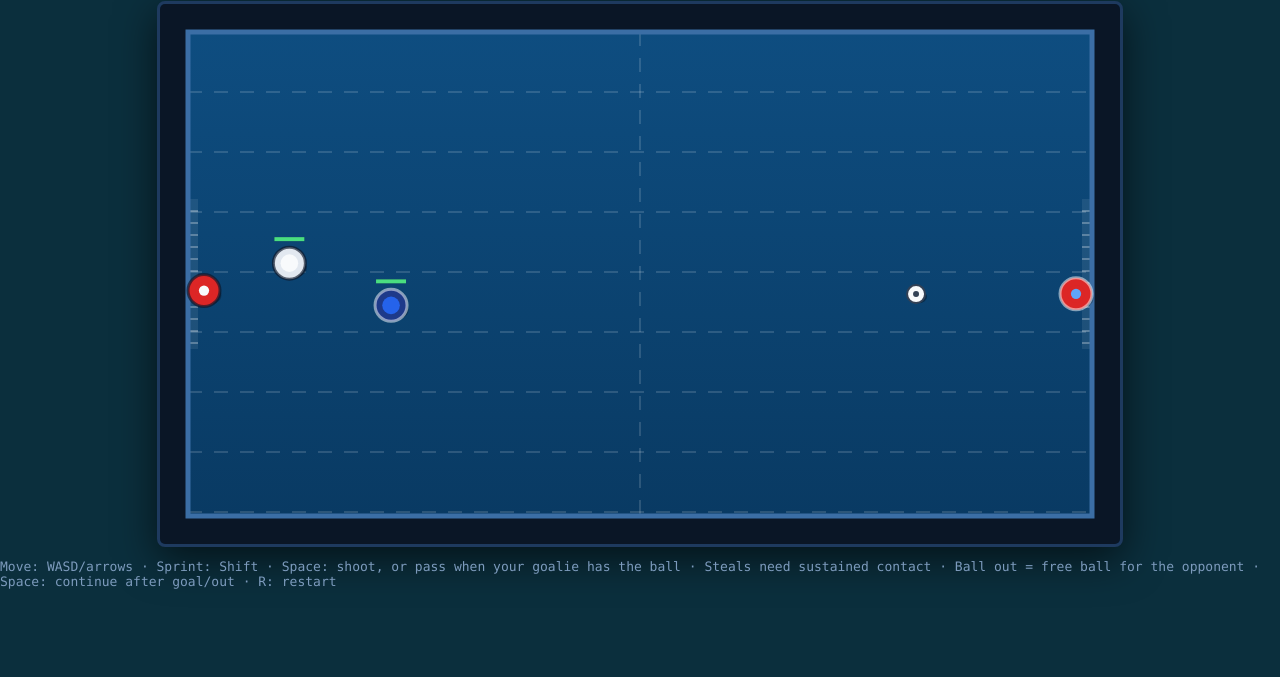
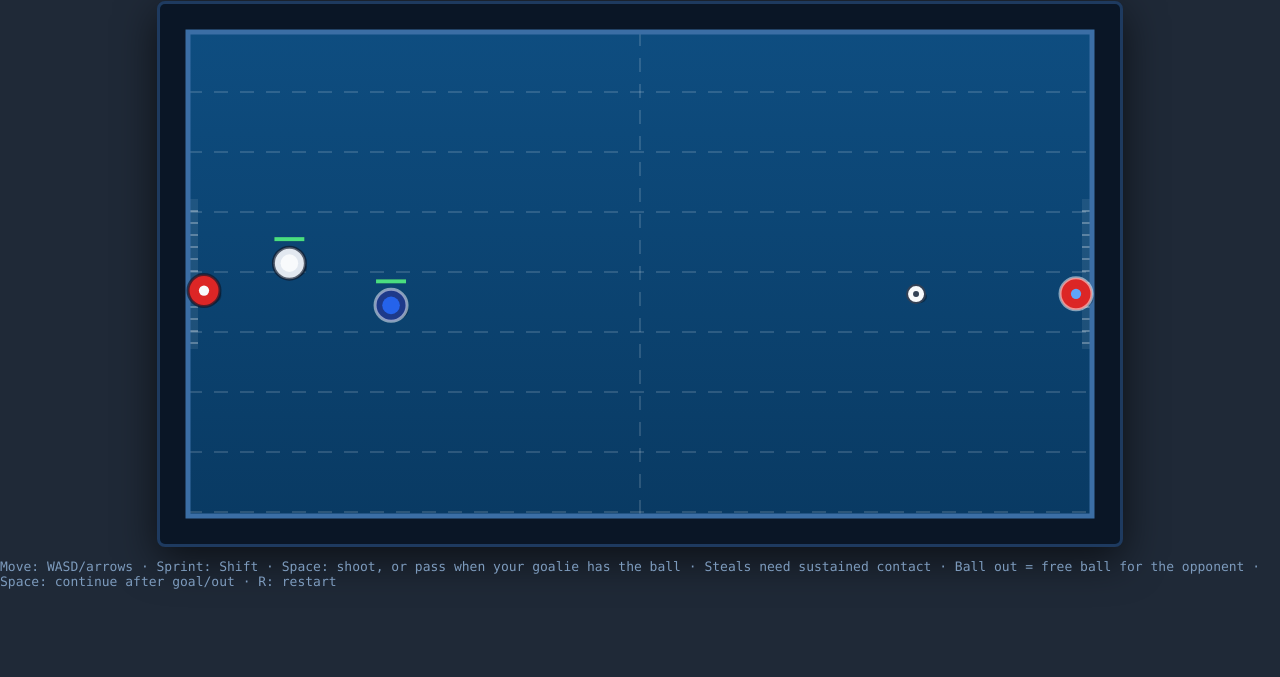
Before and after one commit to nijdamb/water-polo, a website: page public/index.html in a window 1280 px wide. Shown: the part 123-800 px from the top of the page. Drawn offline with Linux system fonts and the light colour scheme.

Commit message:
Swap page background to dark slate

```diff
--- a/public/index.html
+++ b/public/index.html
@@ -15,7 +15,7 @@
       align-items: center;
       justify-content: center;
       gap: 12px;
-      background: #0b2f3d;
+      background: #1f2937;
       color: #dbeafe;
       font-family: ui-monospace, SFMono-Regular, Menlo, Consolas, monospace;
     }
```
